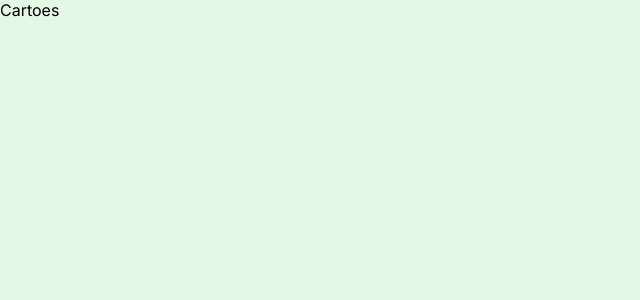
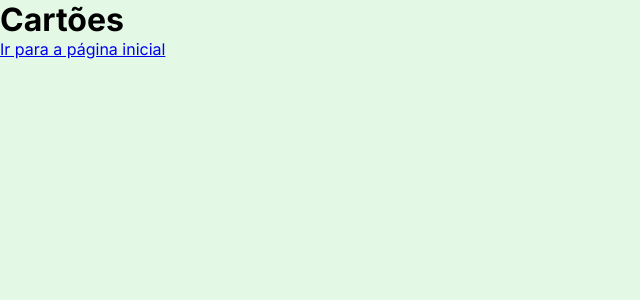
Before and after one commit to NeiltonSeguins/bytebank-v1, a React (Create React App) app: page /cartoes in a window 1280 px wide. Shown: the top 300 px of the page, without its empty margins (0-640 px from the left). Built offline with nearby package versions, Linux system fonts and the light colour scheme.

Commit message:
Corrige problema ao usar o Link do rrd

```diff
--- a/src/componentes/Menu/index.jsx
+++ b/src/componentes/Menu/index.jsx
@@ -1,4 +1,5 @@
 import React from 'react';
+import { Link } from 'react-router-dom';
 import estilos from './Menu.module.css';
 
 const listaMenu = [
@@ -15,9 +16,9 @@ export default function Menu() {
       {listaMenu.map((item, indice) => {
         return (
           <div key={item.href} className={estilos.item}>
-            <a href={item.href} className={estilos.link}>
+            <Link to={item.href} className={estilos.link}>
               {item.link}
-            </a>
+            </Link>
             {indice !== listaMenu.length - 1 && (
               <div className={estilos.divisor} />
             )}
--- a/src/rotas/Cartoes/Cartoes.jsx
+++ b/src/rotas/Cartoes/Cartoes.jsx
@@ -1,5 +1,11 @@
 import React from 'react';
+import { Link } from 'react-router-dom';
 
 export default function Cartoes() {
-  return <div>Cartoes</div>;
+  return (
+    <div>
+      <h1>Cartões</h1>
+      <Link to="/">Ir para a página inicial</Link>
+    </div>
+  );
 }
```
Also changed, not shown: 2 other files (tests, documents, lock files or other folders).
